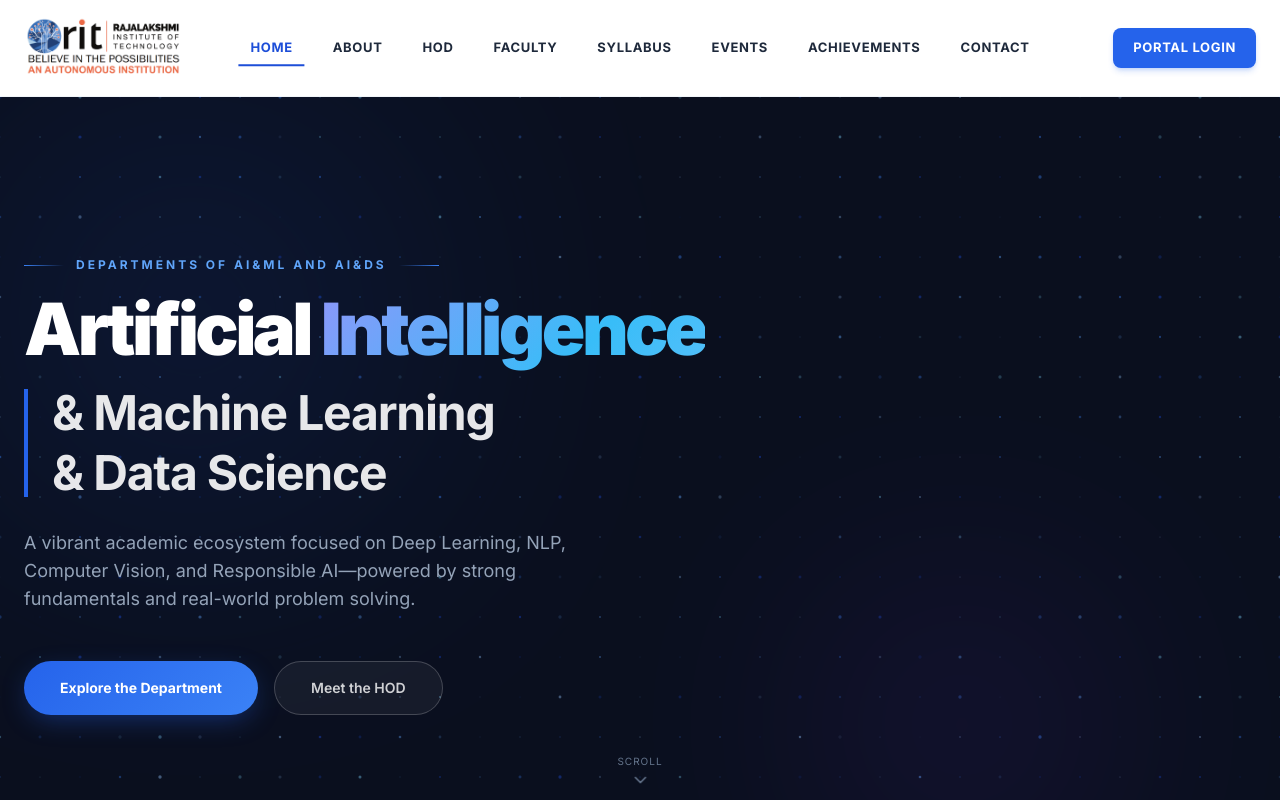
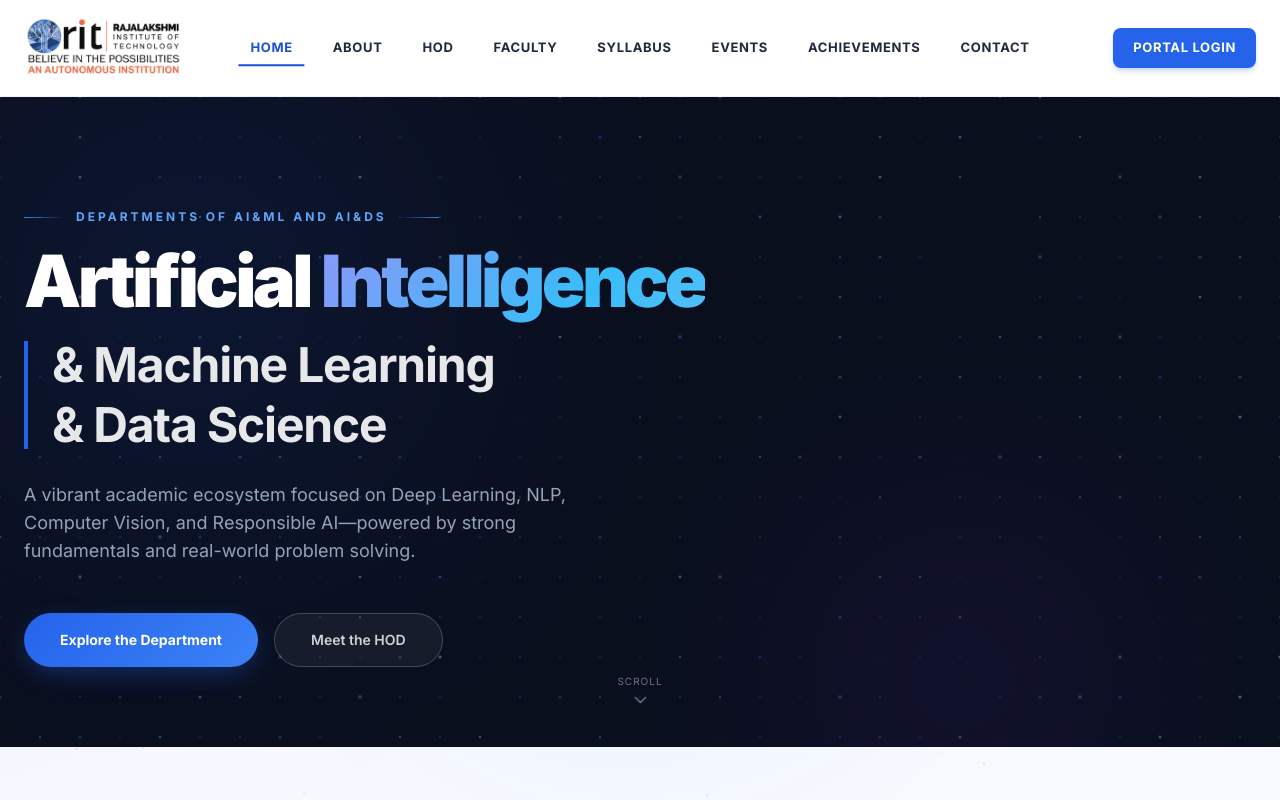
Before and after one commit to AntoJenishia/aiml-rit, a Next.js app: page / in a window 1280 px wide. Shown: the top 800 px of the page. Built offline with nearby package versions, Linux system fonts and the light colour scheme.

Commit message:
style: reduce hero top padding to fix gap caused by shorter navbar

```diff
--- a/src/components/HeroSection.tsx
+++ b/src/components/HeroSection.tsx
@@ -45,7 +45,7 @@
       />
 
       {/* ── Main hero content ── */}
-      <div className="relative z-10 mx-auto flex w-full max-w-7xl flex-1 flex-col justify-center px-6 pt-32 pb-20 md:pt-40 md:pb-28">
+      <div className="relative z-10 mx-auto flex w-full max-w-7xl flex-1 flex-col justify-center px-6 pt-24 pb-16 md:pt-28 md:pb-20">
 
         {/* Eyebrow */}
         <p
```
